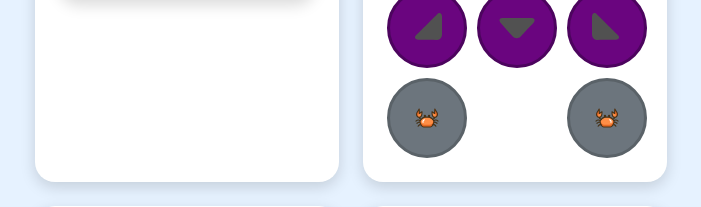
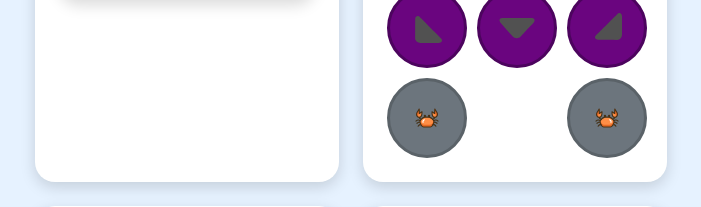
Before and after one commit to maishede/little_eighteen, a FastAPI app: page / in a window 1280 px wide. Shown: the part 439-646 px from the top of the page, without its empty margins (289-990 px from the left). Run offline with FastAPI, Linux system fonts and the light colour scheme.

Commit message:
调整方向键

```diff
--- a/static/styles.css
+++ b/static/styles.css
@@ -130,6 +130,7 @@ body {
 
 .icon-rotate-90 { transform: rotate(90deg); }
 .icon-rotate-180 { transform: rotate(180deg); }
+.icon-rotate-270 { transform: rotate(270deg); }
 .icon-flip-horizontal { transform: scaleX(-1); }
 .icon-flip-vertical { transform: scaleY(-1); }
 .icon-rotate-180-flip { transform: rotate(180deg) scaleX(-1); }
--- a/templates/index.html
+++ b/templates/index.html
@@ -56,14 +56,14 @@
 
                 <button id="moveBackwardLeftButton" class="btn btn-control btn-diag-down-left"
                         data-command="move_left_back">
-                    <img src="/static/svgs/arrow_diag_up_left.svg" alt="左后" class="icon icon-rotate-180">
+                    <img src="/static/svgs/arrow_diag_up_left.svg" alt="左后" class="icon icon-rotate-270">
                 </button>
                 <button id="moveBackwardButton" class="btn btn-control btn-down" data-command="move_back">
                     <img src="/static/svgs/arrow_up.svg" alt="后退" class="icon icon-rotate-180">
                 </button>
                 <button id="moveBackwardRightButton" class="btn btn-control btn-diag-down-right"
                         data-command="move_right_back">
-                    <img src="/static/svgs/arrow_diag_up_left.svg" alt="右后" class="icon icon-rotate-180-flip">
+                    <img src="/static/svgs/arrow_diag_up_left.svg" alt="右后" class="icon icon-rotate-180">
                 </button>
 
                 <button id="moveLeftButton" class="btn btn-control btn-side-move" data-command="move_left">
```
